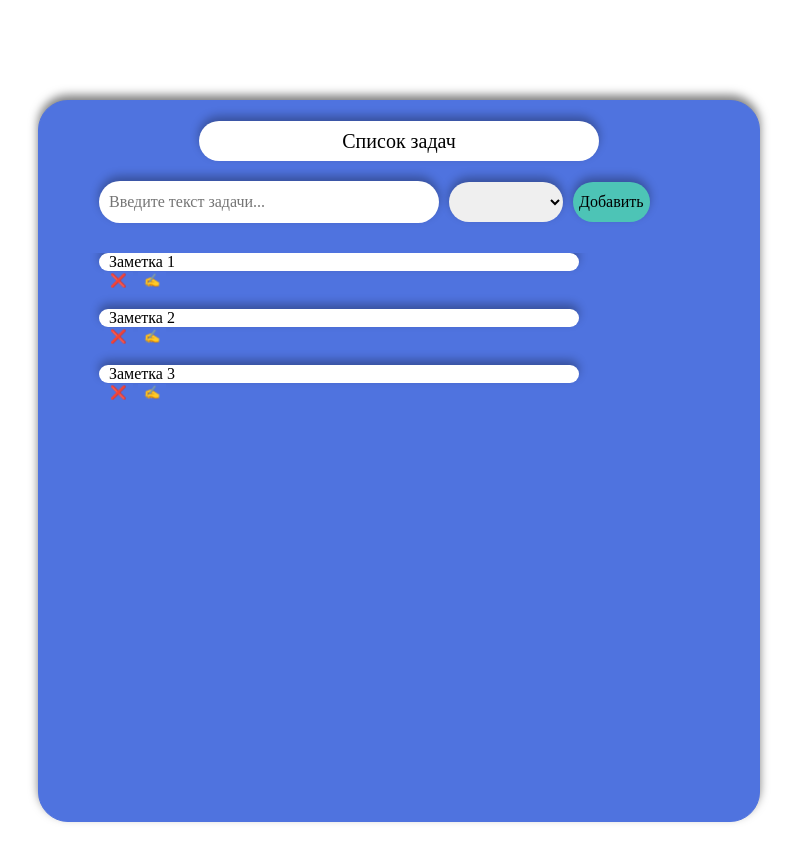
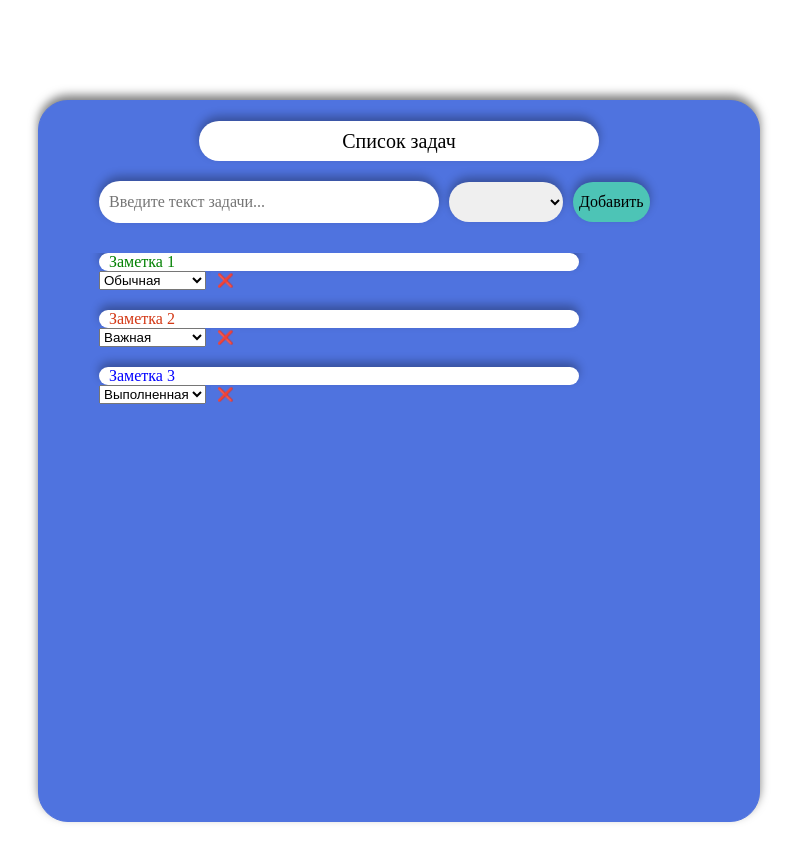
Before and after one commit to Sa1ivan/Todo_Angular, an Angular app: page / in a window 1280 px wide. Shown: the top 862 px of the page, without its empty margins (241-1038 px from the left). Built offline with nearby package versions, Linux system fonts and the light colour scheme.

Commit message:
add change status task

```diff
--- a/src/app/components/list/list.component.scss
+++ b/src/app/components/list/list.component.scss
@@ -1,6 +1,4 @@
 .list{
     max-width: 600px;
     margin: 0 auto 20px;
-    display: flex;
-    justify-content: space-between;
 }
--- a/src/app/components/record/record.component.html
+++ b/src/app/components/record/record.component.html
@@ -1,5 +1,9 @@
-<div class="record__text">{{sRecord.value}}</div>
+<div class="record__text {{sRecord.status}}">{{sRecord.value}}</div>
 <div class="record__btns">
+    <select name="status" id="status-select" class="add__select" [(ngModel)]="sRecord.status">
+        <option value="Обычная" class="add__option">Обычная</option>
+        <option value="Важная" class="add__option">Важная</option>
+        <option value="Выполненная" class="add__option">Выполненная</option>
+    </select>
     <button class="record__delete btn">&#10060;</button>
-    <button class="record__edit btn">&#9997;</button>
 </div>
--- a/src/app/components/record/record.component.scss
+++ b/src/app/components/record/record.component.scss
@@ -1,8 +1,6 @@
 .record{
     max-width: 600px;
     margin: 0 auto 20px;
-    display: flex;
-    justify-content: space-between;
 }
 
 .Обычная{
```
